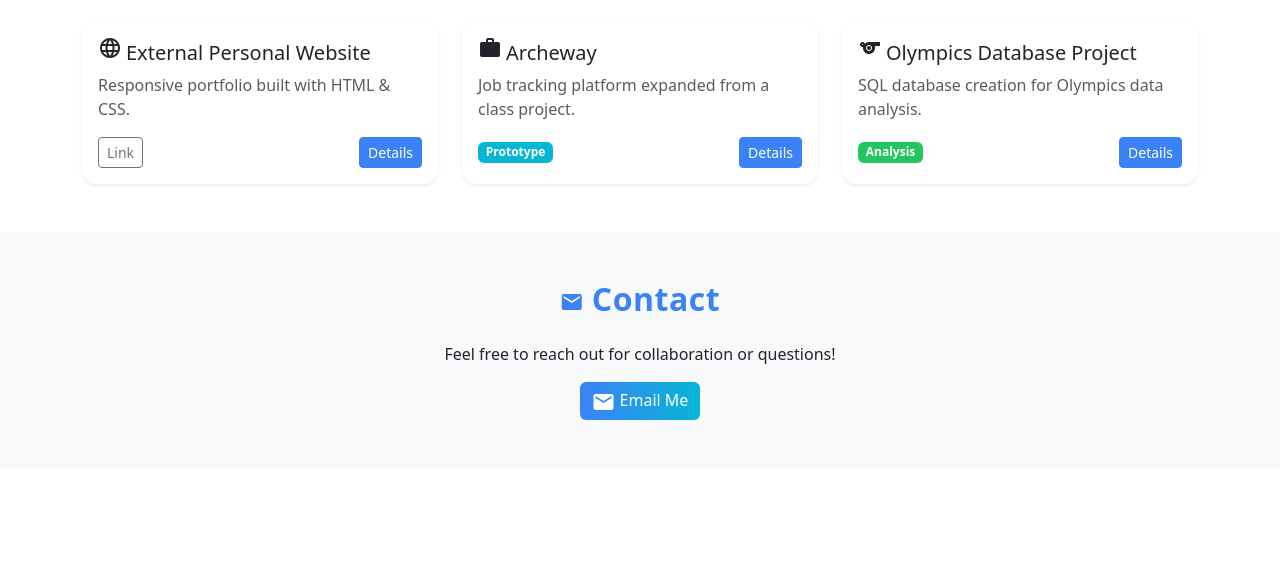
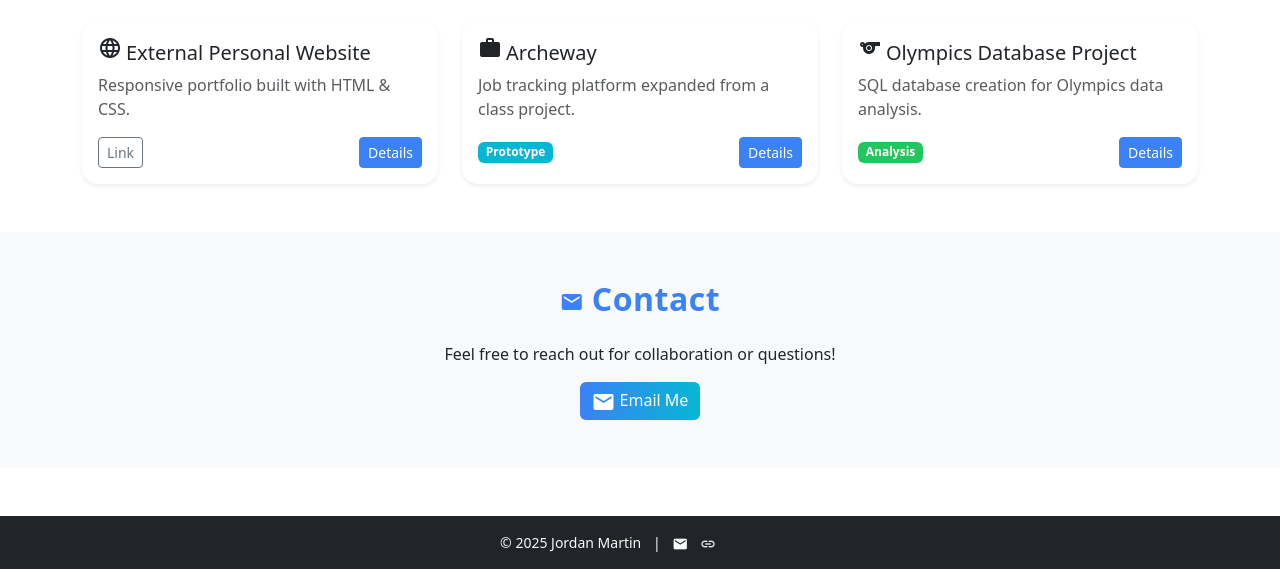
Before and after one commit to drake-full-stack/lab04-bootstrap-portfolio-2-0-jrdnmartin, a plain HTML site: page index.html in a window 1280 px wide. Shown: the part 608-1177 px from the top of the page. Before the commit the page ends 1076 px from the top, so only its background shows below. Drawn offline with nearby package versions, Linux system fonts and the light colour scheme.

Commit message:
Complete bootstrap portfolio

```diff
--- a/index.html
+++ b/index.html
@@ -171,6 +171,20 @@
       </div>
     </div>
   </section>
+
+  <!-- Footer -->
+  <footer class="bg-dark text-light py-3 mt-5">
+    <div class="container text-center small">
+      <span>&copy; 2025 Jordan Martin</span>
+      <span class="mx-2">|</span>
+      <a href="mailto:jomartin0620@gmail.com" class="text-light text-decoration-none me-2">
+        <span class="material-icons align-middle" style="font-size:1rem;">email</span>
+      </a>
+      <a href="https://www.linkedin.com/in/jrdnmartin" class="text-light text-decoration-none" target="_blank" rel="noopener">
+        <span class="material-icons align-middle" style="font-size:1rem;">linkedin</span>
+      </a>
+    </div>
+  </footer>
 </main>
 
 <script src="https://cdn.jsdelivr.net/npm/bootstrap@5.3.0/dist/js/bootstrap.bundle.min.js"></script>
```
